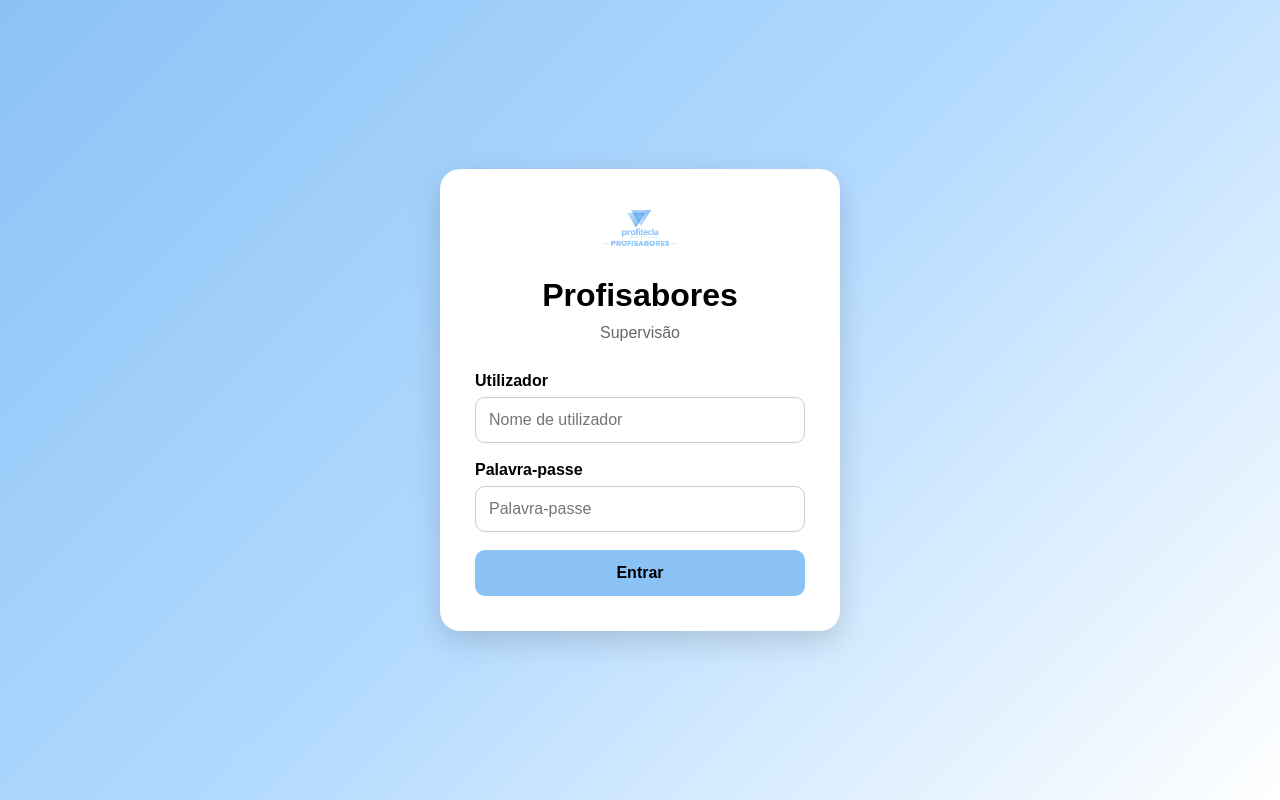
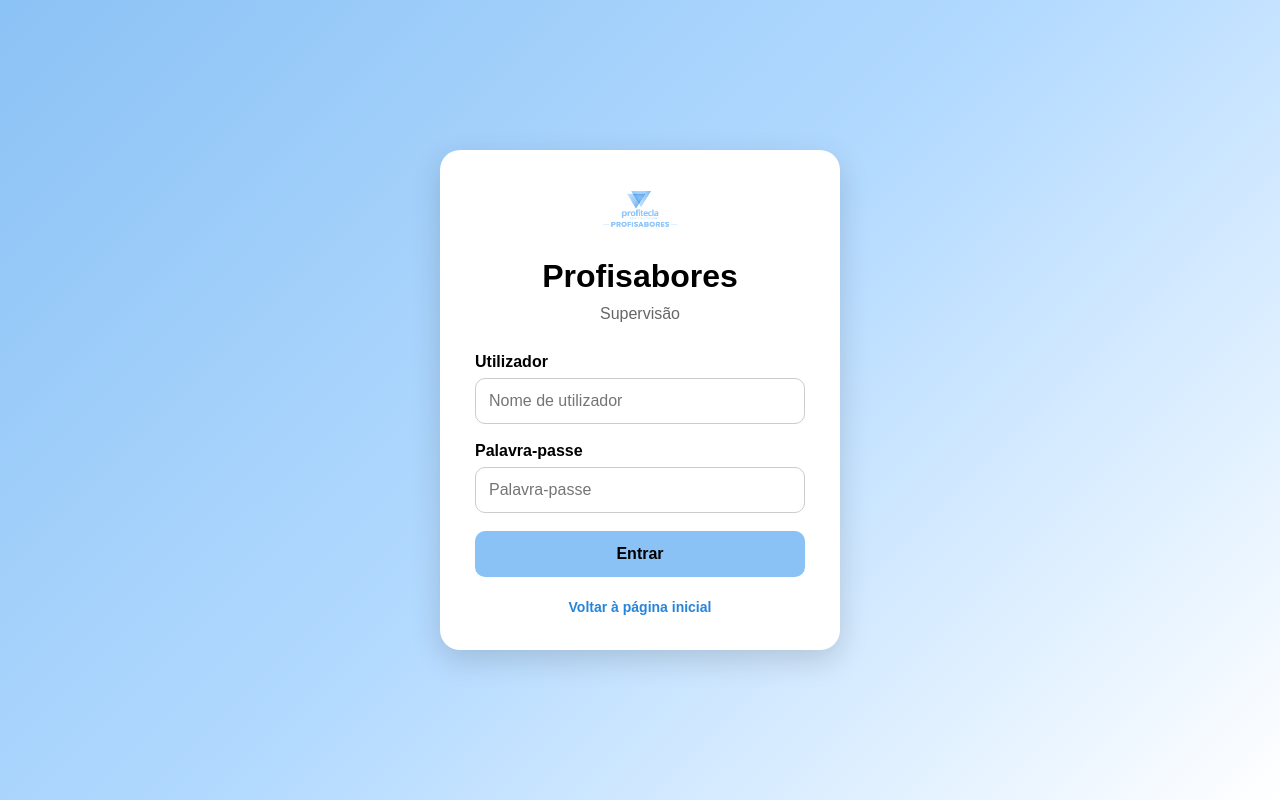
Before and after one commit to IfraimLopes/ProfiSabores, a Django app: page /funcionarios/login/ in a window 1280 px wide. Run offline with Django 5.2, Linux system fonts and the light colour scheme; parts of the project's set-up code (start-up, migrations or seed data) failed here and were passed over.

Commit message:
Ajusta links de regresso nos logins

```diff
--- a/templates/entrada.html
+++ b/templates/entrada.html
@@ -165,7 +165,7 @@
                 class="botao-entrada"
                 href="/funcionarios/login/"
             >
-                Entrar como Funcionário
+                Área Administrativa
             </a>
 
         </nav>
--- a/templates/funcionarios/login.html
+++ b/templates/funcionarios/login.html
@@ -78,6 +78,21 @@
             cursor: pointer;
         }
 
+        .voltar-inicio {
+            display: block;
+            text-align: center;
+            margin-top: 22px;
+            color: #2684d9;
+            text-decoration: none;
+            font-size: 14px;
+            font-weight: 600;
+        }
+
+        .voltar-inicio:hover {
+            color: #1765ad;
+            text-decoration: underline;
+        }
+
         .erro {
             background: #ffe5e5;
             color: #b00000;
@@ -145,6 +160,11 @@
 
         </form>
 
+        <a href="/" class="voltar-inicio">
+            <i class="fa-solid fa-arrow-left"></i>
+            Voltar à página inicial
+        </a>
+
     </div>
 
 </body>
--- a/templates/login.html
+++ b/templates/login.html
@@ -291,11 +291,6 @@
     </div>
 
     <div class="back-home-area">
-        <a href="/inicio/" class="back-home-link">
-            <i class="fa-solid fa-user"></i>
-            Entrar como visitante
-        </a>
-        <br><br>
         <a href="/" class="back-home-link">
             <i class="fa-solid fa-arrow-left"></i>
             Voltar à página principal
```
